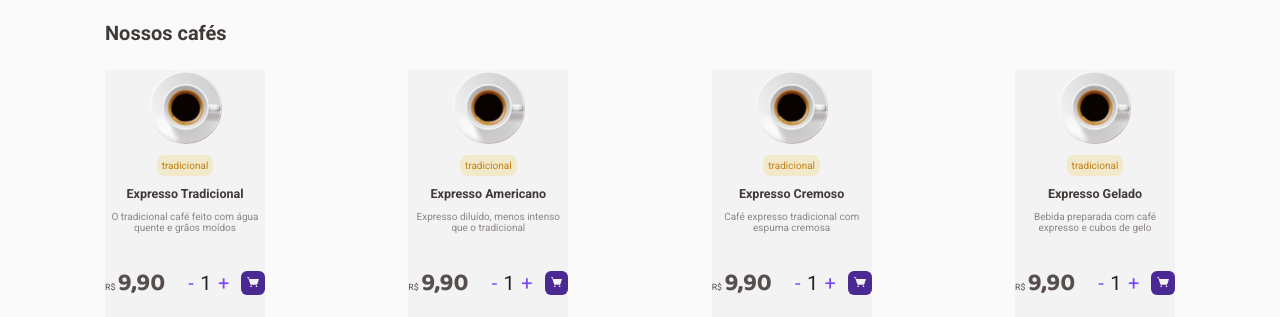
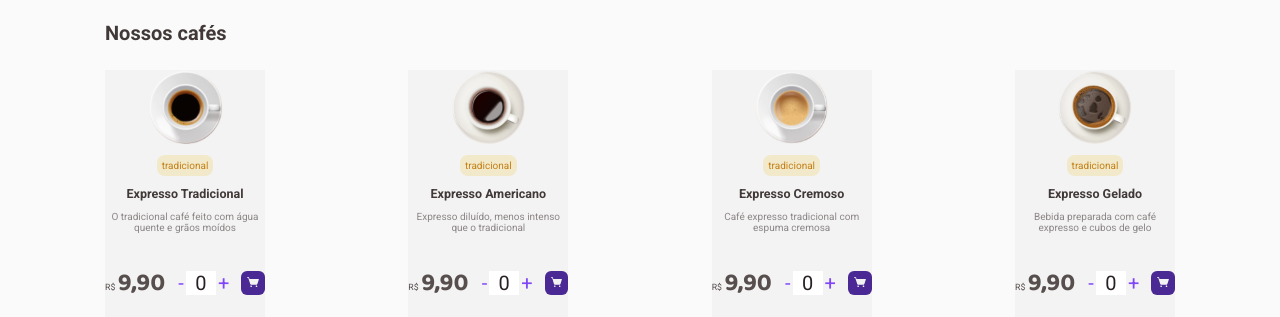
Before and after one commit to dimascamillo/coffee-delivery, a React (Vite) app: page / in a window 1280 px wide. Shown: the part 549-866 px from the top of the page. Built offline with nearby package versions, Linux system fonts and the light colour scheme; data requests are answered from the project's data file.

Commit message:
New Features

```diff
--- a/server.json
+++ b/server.json
@@ -14,7 +14,7 @@
       "description": "Expresso diluído, menos intenso que o tradicional",
       "price": "9.90",
       "category": "tradicional",
-      "src": "/src/assets/products/expressoTradicional.svg"
+      "src": "/src/assets/products/expressoAmericano.svg"
     },
     {
       "id": 3,
@@ -22,7 +22,7 @@
       "description": "Café expresso tradicional com espuma cremosa",
       "price": "9.90",
       "category": "tradicional",
-      "src": "/src/assets/products/expressoTradicional.svg"
+      "src": "/src/assets/products/expressoCremoso.svg"
     },
     {
       "id": 4,
@@ -30,7 +30,7 @@
       "description": "Bebida preparada com café expresso e cubos de gelo",
       "price": "9.90",
       "category": "tradicional",
-      "src": "/src/assets/products/expressoTradicional.svg"
+      "src": "/src/assets/products/expressoGeleado.svg"
     }
   ]
 }
--- a/src/contexts/CoffeeDeliveryContext.tsx
+++ b/src/contexts/CoffeeDeliveryContext.tsx
@@ -12,47 +12,22 @@ interface Products {
 
 interface CoffeeDeliveryContextType {
   products: Products[];
-  // checkout: Checkout[];
-  quantityProducts: number;
   fetchProducts: () => Promise<void>;
-  handleAddProductToCart: () => void;
-  handleRemoveProductToCart: () => void;
 }
 
 interface CoffeeDeliveryProps {
   children: ReactNode;
 }
 
-// interface Checkout {
-//   quantityProducts: number;
-// }
-
 export const CoffeeDeliveryContext = createContext({} as CoffeeDeliveryContextType);
 
 export function CoffeeDeliveryProvider({ children }: CoffeeDeliveryProps) {
   const [products, setProducts] = useState<Products[]>([]);
-  const [quantityProducts, setQuantityProducts] = useState(1);
 
   async function fetchProducts() {
     try {
       const response = await api.get("/products");
       setProducts(response.data);
-    } catch (error) {
-      console.error(error);
-    }
-  }
-
-  function handleAddProductToCart() {
-    try {
-      setQuantityProducts((prevQuantity) => prevQuantity + 1);
-    } catch (error) {
-      console.error(error);
-    }
-  }
-
-  function handleRemoveProductToCart() {
-    try {
-      quantityProducts > 1 && setQuantityProducts((prevQuantity) => prevQuantity - 1);
     } catch (error) {
       console.error(error);
     }
@@ -67,9 +42,6 @@ export function CoffeeDeliveryProvider({ children }: CoffeeDeliveryProps) {
       value={{
         products,
         fetchProducts,
-        quantityProducts,
-        handleAddProductToCart,
-        handleRemoveProductToCart,
       }}>
       {children}
     </CoffeeDeliveryContext.Provider>
--- a/src/pages/Home/components/Showcase/index.tsx
+++ b/src/pages/Home/components/Showcase/index.tsx
@@ -1,7 +1,6 @@
 import {
   ButtonAddToCart,
   ButtonCartCheckout,
-  ButtonRemoveToCart,
   CardShowCase,
   CategoryTypeCoffee,
   ContainerButtonsCheckout,
@@ -15,13 +14,28 @@ import {
   TitleAndDescriptionCoffeeContainer,
 } from "./styles";
 import { CoffeeDeliveryContext } from "../../../../contexts/CoffeeDeliveryContext";
-import { useContext } from "react";
+import { useContext, useState } from "react";
 
 import iconeCartWhite from "../../../../assets/icons/cart-white.svg";
 
 export function Showcase() {
-  const { products, handleAddProductToCart, handleRemoveProductToCart, quantityProducts } =
-    useContext(CoffeeDeliveryContext);
+  const [quantities, setQuantities] = useState<Record<number, number>>({});
+
+  const { products } = useContext(CoffeeDeliveryContext);
+
+  function handleAddProductToCart(id: number) {
+    setQuantities((prevQuantities) => ({
+      ...prevQuantities,
+      [id]: (prevQuantities[id] || 0) + 1,
+    }));
+  }
+
+  function handleRemoveProductToCart(id: number) {
+    setQuantities((prevQuantities) => ({
+      ...prevQuantities,
+      [id]: Math.max((prevQuantities[id] || 0) - 1, 0),
+    }));
+  }
 
   return (
     <ContainerShowcase>
@@ -29,7 +43,7 @@ export function Showcase() {
 
       <ContainerCardsProducts>
         {products.map((product) => {
-          const { src, category, name, description, price } = product;
+          const { src, category, name, description, price, id } = product;
 
           const priceReplaceString = price.replace(".", ",");
 
@@ -50,9 +64,9 @@ export function Showcase() {
                 <PriceContent>{priceReplaceString}</PriceContent>
                 <ContainerButtonsCheckout>
                   <ContainerGenericButtons>
-                    <ButtonAddToCart onClick={handleRemoveProductToCart}>-</ButtonAddToCart>
-                    <QuantityProducs>{quantityProducts}</QuantityProducs>
-                    <ButtonRemoveToCart onClick={handleAddProductToCart}>+</ButtonRemoveToCart>
+                    <ButtonAddToCart onClick={() => handleRemoveProductToCart(id)}>-</ButtonAddToCart>
+                    <QuantityProducs type="number" value={quantities[id] || 0} />
+                    <ButtonAddToCart onClick={() => handleAddProductToCart(id)}>+</ButtonAddToCart>
                   </ContainerGenericButtons>
                   <ButtonCartCheckout>
                     <img src={iconeCartWhite} />
--- a/src/pages/Home/components/Showcase/styles.ts
+++ b/src/pages/Home/components/Showcase/styles.ts
@@ -129,15 +129,27 @@ export const ButtonRemoveToCart = styled(BaseButtonCart)`
 
 `
 
-export const QuantityProducs = styled.span`
+export const QuantityProducs = styled.input`
   display: flex;
-  justify-content: center;
-  width: 1.4375rem;
-  padding: 0 1rem;
+  justify-content:center ;
+  width: 3rem;
+  text-align: center;
+
+  /* padding: 0 1rem; */
 
   font-size: 2rem;
   color: ${props => props.theme["base-title"]};
+  border: 0;
 
+
+&::-webkit-inner-spin-button,
+&::-webkit-outer-spin-button {
+    -webkit-appearance: none;
+    margin: 0;
+}
+& {
+    -moz-appearance: textfield;
+}
 `
 
 export const ButtonCartCheckout = styled.button`
```
